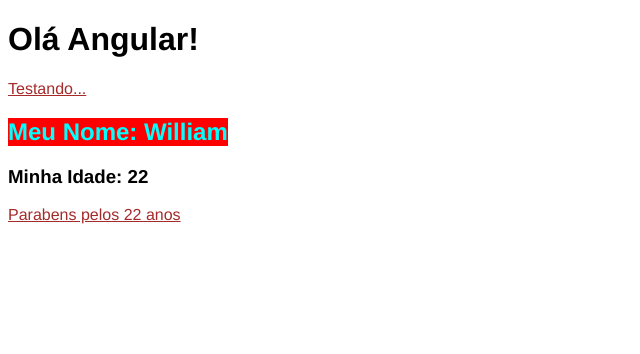
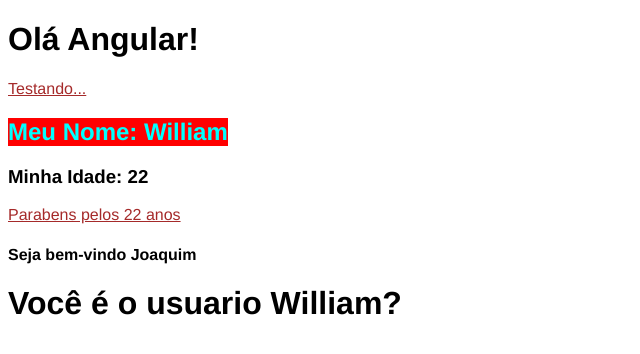
Before and after one commit to WilliamCP19/Angular-do-Zero, an Angular app: page / in a window 1280 px wide. Shown: the top 354 px of the page, without its empty margins (0-640 px from the left). Built offline with nearby package versions, Linux system fonts and the light colour scheme.

Commit message:
Compartilhando Dados (entre Componente Pai e Filho)

```diff
--- a/src/app/app.component.html
+++ b/src/app/app.component.html
@@ -1,3 +1,5 @@
 <h1>Olá Angular!</h1>
 <a href="./first-component.component.html">Testando...</a>
+
 <app-first-component></app-first-component>
+<app-parent-data [name]="userName" [usuario]="user"></app-parent-data>
--- a/src/app/app.component.ts
+++ b/src/app/app.component.ts
@@ -1,14 +1,25 @@
 import { Component } from '@angular/core';
 import { RouterOutlet } from '@angular/router';
 import { FirstComponentComponent } from "./components/first-component/first-component.component";
+import { ParentDataComponent } from "./components/parent-data/parent-data.component";
 
 @Component({
     selector: 'app-root',
     standalone: true,
     templateUrl: './app.component.html',
     styleUrl: './app.component.css',
-    imports: [RouterOutlet, FirstComponentComponent]
+    imports: [RouterOutlet, FirstComponentComponent, ParentDataComponent]
 })
 export class AppComponent {
+  userName = 'Joaquim';
+
+  user = {
+    nome: "William",
+    idade: 22,
+    universidade: "UTFPR",
+    curso: "Bacharel em Engenharia de Software",
+    periodo: "8º"
+  }
+
   title = 'curso-angular';
 }
--- a/src/app/components/first-component/first-component.component.html
+++ b/src/app/components/first-component/first-component.component.html
@@ -1,3 +1,3 @@
 <h2>Meu Nome: {{ name }}</h2>
 <h3>Minha Idade: {{ idade }}</h3>
-<a href="#">Parabens pelos {{ idade}} anos</a>
+<a href="#">Parabens pelos {{ idade }} anos</a>
--- /dev/null
+++ b/src/app/components/parent-data/parent-data.component.html
@@ -0,0 +1,3 @@
+<h4>Seja bem-vindo {{ name }}</h4>
+
+<h1>Você é o usuario {{ usuario.nome }}?</h1>
```
Also changed, not shown: src/app/components/parent-data/parent-data.component.ts (added, +14 -0 lines), src/app/components/parent-data/parent-data.component.css (added), 1 other file (tests, documents, lock files or other folders).
